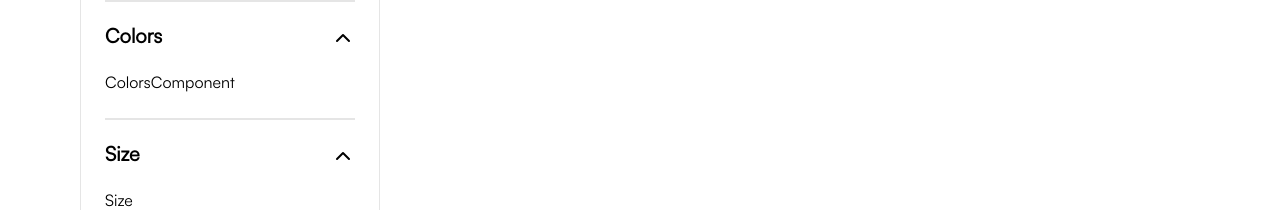
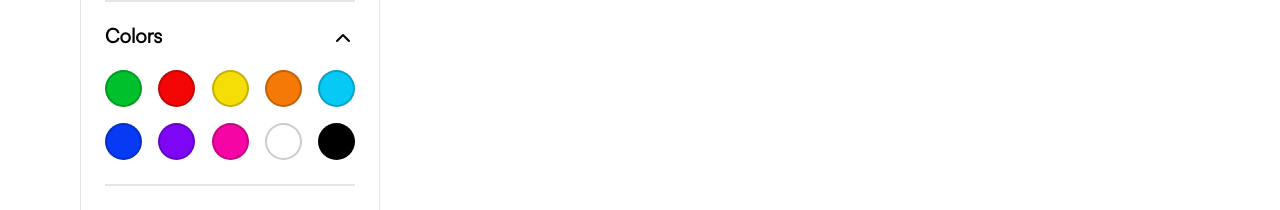
Before and after one commit to EASY-ORDER-IZ/easyorder-frontend, a React (Vite) app: page /cate/1 in a window 1280 px wide. Shown: the part 661-871 px from the top of the page. Built offline with nearby package versions, Linux system fonts and the light colour scheme.

Commit message:
feat(colorsComponent): added but still the icon for selected color

```diff
--- a/src/components/FilterComponents/ColorsComponent.tsx
+++ b/src/components/FilterComponents/ColorsComponent.tsx
@@ -1,5 +1,32 @@
+import { colors } from '@/store/staticData';
+
 const ColorsComponent = () => {
-  return <div>ColorsComponent</div>;
+  const firstDiv = colors.slice(0, 5);
+  const secondDiv = colors.slice(5, 10);
+
+  return (
+    <div className="flex flex-col gap-4">
+      <div className="flex w-full justify-between">
+        {firstDiv.map((c, index) => (
+          <div
+            key={index}
+            className="h-[37px] w-[37px] rounded-full border-[2px] border-black/20"
+            style={{ backgroundColor: c }}
+          ></div>
+        ))}
+      </div>
+
+      <div className="flex w-full justify-between">
+        {secondDiv.map((c, index) => (
+          <div
+            key={index}
+            className="h-[37px] w-[37px] rounded-full border-[2px] border-black/20"
+            style={{ backgroundColor: c }}
+          ></div>
+        ))}
+      </div>
+    </div>
+  );
 };
 
 export default ColorsComponent;
--- a/src/index.css
+++ b/src/index.css
@@ -27,6 +27,17 @@
   --color-text-700: oklch(18.22% 0 0);
   --color-text-800: oklch(16.38% 0 0);
   --color-text-900: oklch(14.96% 0 0);
+
+  --color-custom-green: oklch(0.7041 0.227 144.18);
+  --color-custom-red: oklch(0.6105 0.2487 29.07);
+  --color-custom-yellow: oklch(0.8896 0.1852 101.39);
+  --color-custom-orange: oklch(0.7076 0.1808 51.93);
+  --color-custom-aqua: oklch(0.7767 0.1414 220.61);
+  --color-custom-blue: oklch(0.4827 0.2742 264.27);
+  --color-custom-pruple: oklch(0.5186 0.2831 294.6);
+  --color-custom-pink: oklch(0.6413 0.2663 349.52);
+  --color-custom-black: oklch(0 0 0);
+  --color-cusom-white: oklch(1 0 0);
 
   --color-border: oklch(0% 0 0);
 
--- a/src/store/staticData.ts
+++ b/src/store/staticData.ts
@@ -45,3 +45,15 @@ export const clotherCate = [
   { id: 4, title: 'Hoodie' },
   { id: 5, title: 'Jeans' },
 ];
+export const colors = [
+  '#00C12B',
+  '#F50606',
+  '#F5DD06',
+  '#F57906',
+  '#06CAF5',
+  '#063AF5',
+  '#7D06F5',
+  '#F506A4',
+  '#FFFFFF',
+  '#000000',
+];
```
